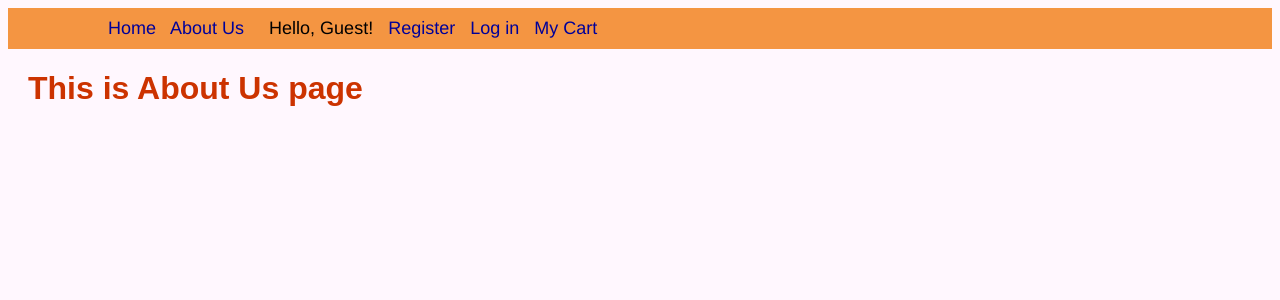
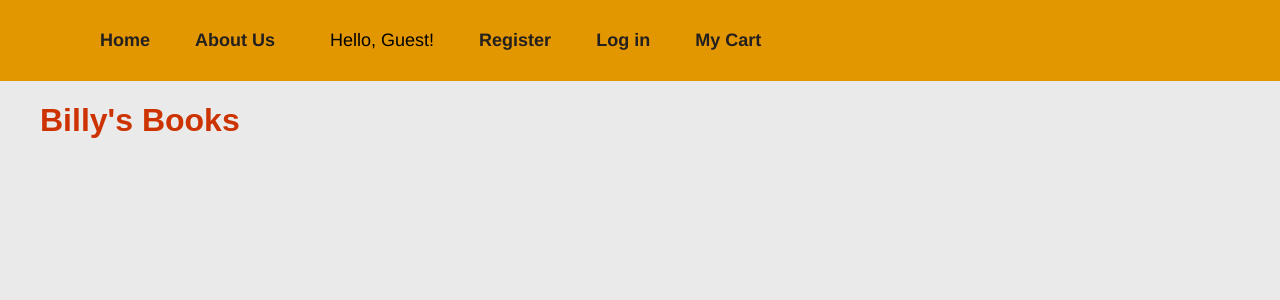
Before and after one commit to itzwill/flask-shop, a Flask app: page /about in a window 1280 px wide. Shown: the top 300 px of the page. Run offline with Flask 2, Linux system fonts and the light colour scheme; parts of the project's set-up code (start-up, migrations or seed data) failed here and were passed over.

Commit message:
finished all core reqs + reviews

```diff
--- a/shop/forms.py
+++ b/shop/forms.py
@@ -36,5 +36,6 @@ class PaymentForm(FlaskForm):
 	submit = SubmitField('Pay Now')
 
 class ReviewForm(FlaskForm):
-	rating = IntegerField('Rating (0-5)' validators=[DataRequired(), NumberRange(min=0, max=5, message='Rating must be between 0 and 5')])
-	review = StringField('Write a review for this book.' validators=[DataRequired(), Length(max=300, message='Your review must be under 300 characters long.')])
+	rating = IntegerField('Rating (0-5)', validators=[DataRequired(), NumberRange(min=0, max=5, message='Rating must be between 0 and 5')])
+	review = StringField('Write a review for this book.', validators=[DataRequired(message='oy'), Length(max=300, message='Your review must be under 300 characters long.')])
+	submit = SubmitField('Publish Review')
--- a/shop/models.py
+++ b/shop/models.py
@@ -49,7 +49,9 @@ class User(UserMixin, db.Model):
 def load_user(user_id):
     return User.query.get(int(user_id))
 
-class Review(db.model):
+class Review(db.Model):
+	id = db.Column(db.Integer, primary_key=True)
+	book_id = db.Column(db.Integer, db.ForeignKey('book.id'), nullable=False)
 	rating = db.Column(db.Integer)
 	review = db.Column(db.String(300), nullable=False)
 	username = db.Column(db.String(15), unique=True, nullable=False)
--- a/shop/routes.py
+++ b/shop/routes.py
@@ -1,9 +1,8 @@
 import os
 from flask import render_template, url_for, request, redirect, session, flash
 from shop import app, db
-from shop.models import Author, Book, User
-from shop.forms import RegistrationForm, LoginForm, PaymentForm
-from shop.models import Author, Book
+from shop.models import Author, Book, User, Review
+from shop.forms import RegistrationForm, LoginForm, PaymentForm, ReviewForm
 from flask_login import login_user, logout_user, LoginManager
 from datetime import datetime
 now = datetime.now()
@@ -26,20 +25,23 @@ def home(sort_method):
 def about():
 	return render_template('about.html', title='About')
 
-@app.route("/book/<int:book_id>")
+@app.route("/book/<int:book_id>", methods=['GET', 'POST'])
 def book(book_id):
+	form = ReviewForm()
 	book = Book.query.get_or_404(book_id)
-	return render_template('book.html', title=book.title, book=book)
+	reviews = Review.query.filter(Review.book_id == book_id)
 
-	form = ReviewForm()
 	if form.validate_on_submit():
-		if session['Username']:
-			review = Review(rating=form.rating.data, review=review.review.data, username=session['username'])
-			db.session.add(user)
+		if session['logged_in']:
+			review = Review(book_id=book_id, rating=form.rating.data, review=form.review.data, username=session['username'])
+			db.session.add(review)
 			db.session.commit()
+			flash('Thanks for taking the time to review this product!')
+			return redirect(url_for('book', book_id=book_id))
 		else:
 			flash('You must be logged in to leave a review.')
-	return render_template('book.html', title=book.title, book=book)
+
+	return render_template('book.html', title=book.title, book=book, reviews=reviews, form=form)
 
 @app.route("/register", methods=['GET', 'POST'])
 def register():
--- a/shop/static/style.css
+++ b/shop/static/style.css
@@ -1,6 +1,7 @@
 body {
   font-family:helvetica, sans-serif;
-  background-color: #fff7fe;
+  background-color: #eaeaea;
+  margin: 0px;
 }
 
 h1 {
@@ -8,21 +9,32 @@ h1 {
   font-family:sans-serif;
   color:#cc3300;
 }
-
+h4 {
+	color:#3d2613;
+}
 a {
   text-decoration:none;
-  color:#000099;
-  /*color:#104e77;*/
+  color:#23201f;
+  font-weight: bold;
+  margin-bottom:20px;
 }
 
 a:hover {
-  /*color:#77b6e2;*/
+
   color:#0cc3300;
 }
 
 #header {
-    padding:10px 100px;
+    padding:30px 100px;
     font-size:18px;
     overflow:auto;
-    background-color: #f49542;
+    background-color:#e29600;
 }
+
+.header {
+	padding:30px;
+}
+
+#content {
+	margin: 20px;
+}
--- a/shop/templates/about.html
+++ b/shop/templates/about.html
@@ -1,4 +1,4 @@
 {% extends "layout.html" %}
 {% block content %}
-    <h1>This is About Us page</h1>
+    <h1>Billy's Books</h1>
 {% endblock content %}
--- a/shop/templates/layout.html
+++ b/shop/templates/layout.html
@@ -17,11 +17,11 @@
 	{% if session.logged_in %}
 		<p style="display:inline">Greetings {{session.username}}</p>
 		&nbsp
-		<a href="{{ url_for('logout') }}" class="glyphicon glyphicon-log-out"> Logout </a>
+		<a href="{{ url_for('logout') }}" class="header"> Logout </a>
 	{% else %}
 		Hello, Guest!
 		&nbsp
-		<a href="{{ url_for('register') }}" class="	glyphicon glyphicon-edit"> Register </a>
+		<a href="{{ url_for('register') }}" class="header"> Register </a>
 		&nbsp
 		<a href="{{ url_for('login') }}" class="glyphicon glyphicon-log-in"> Log in </a>
 	{% endif %}
```
Also changed, not shown: shop/templates/book.html (+16 -3 lines).
